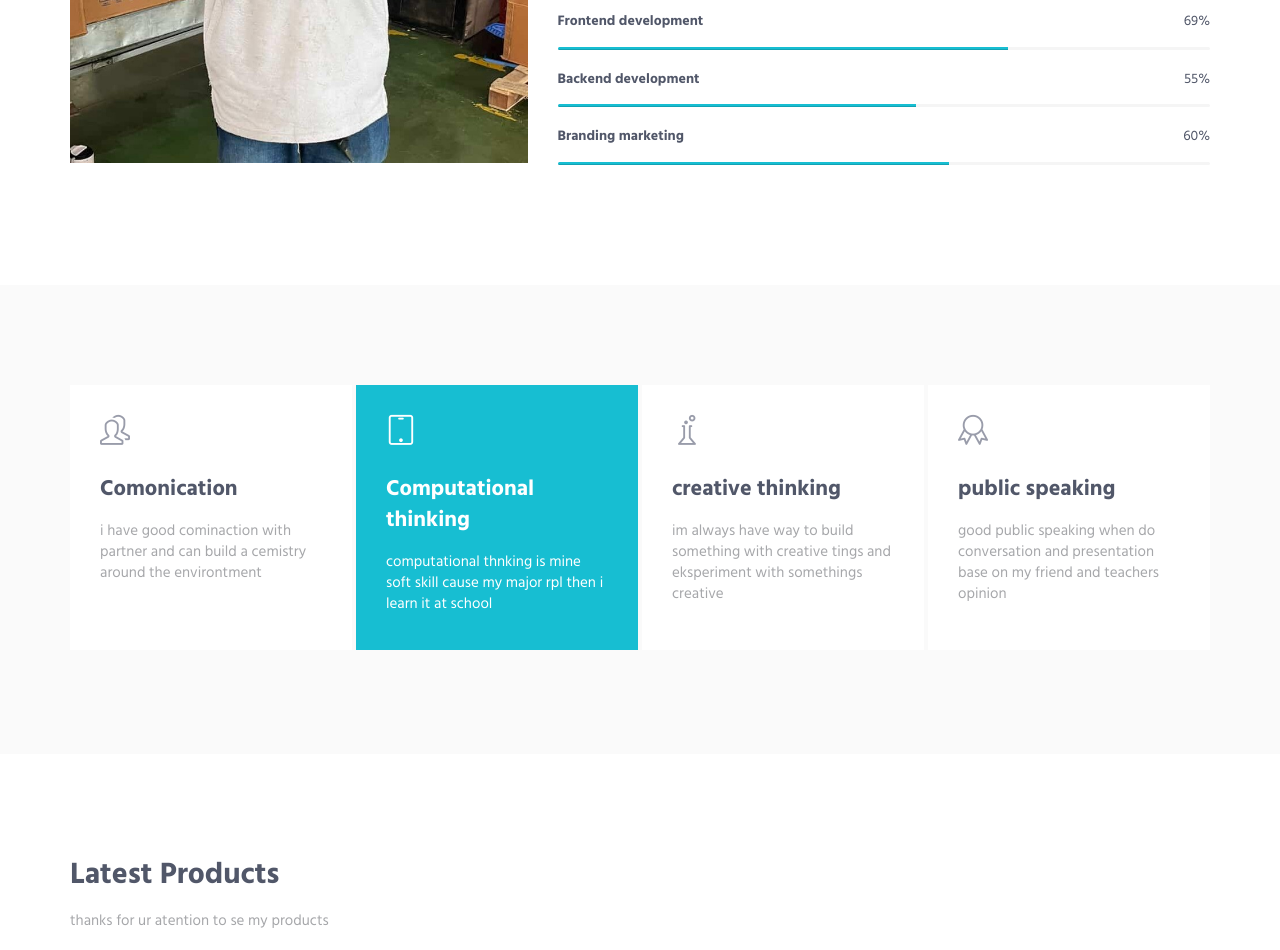
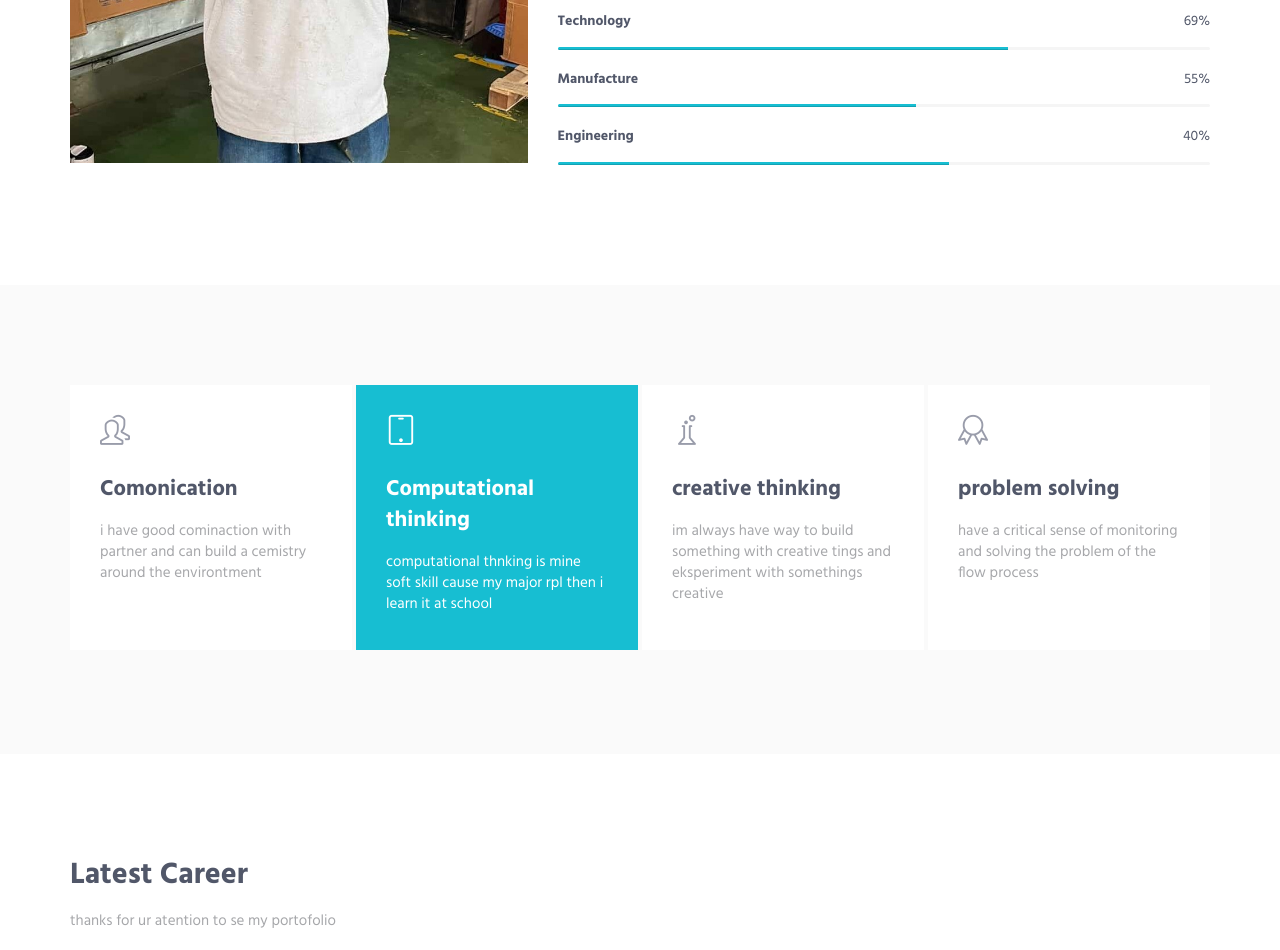
Before and after one commit to RYANNNHZ/portfolio_web_ryannnhz, a plain HTML site: page HTML/index.html in a window 1280 px wide. Shown: the part 1149-2099 px from the top of the page. Drawn offline with Linux system fonts and the light colour scheme.

```diff
--- a/HTML/index.html
+++ b/HTML/index.html
@@ -130,19 +130,19 @@
                         <h2>My Skills</h2>
                         <!-- Progress Box -->
                         <div class="progress-box">
-                            <h5>Frontend development <span class="color-heading pull-right">69%</span></h5>
+                            <h5>Technology <span class="color-heading pull-right">69%</span></h5>
                             <div class="progress">
                                 <div class="progress-bar bg-color-base" role="progressbar" data-width="69"></div>
                             </div>
                         </div>
                         <div class="progress-box">
-                            <h5>Backend development <span class="color-heading pull-right">55%</span></h5>
+                            <h5>Manufacture <span class="color-heading pull-right">55%</span></h5>
                             <div class="progress">
                                 <div class="progress-bar bg-color-base" role="progressbar" data-width="55"></div>
                             </div>
                         </div>
                         <div class="progress-box">
-                            <h5>Branding marketing <span class="color-heading pull-right">60%</span></h5>
+                            <h5>Engineering <span class="color-heading pull-right">40%</span></h5>
                             <div class="progress">
                                 <div class="progress-bar bg-color-base" role="progressbar" data-width="60"></div>
                             </div>
@@ -202,8 +202,8 @@
                                     <i class="service-icon icon-badge"></i>
                                 </div>
                                 <div class="service-info">
-                                    <h3>public speaking</h3>
-                                    <p class="margin-b-5">good public speaking when do conversation and presentation base on my friend and teachers opinion </p>
+                                    <h3>problem solving</h3>
+                                    <p class="margin-b-5">have a critical sense of monitoring and solving the problem of the flow process</p>
                                 </div>
                                 <a href="#" class="content-wrapper-link"></a>
                             </div>
@@ -220,8 +220,8 @@
             <div class="container content-lg">
                 <div class="row margin-b-40">
                     <div class="col-sm-6">
-                        <h2>Latest Products</h2>
-                        <p>thanks for ur atention to se my products </p>
+                        <h2>Latest Career</h2>
+                        <p>thanks for ur atention to se my portofolio </p>
                     </div>
                 </div>
                 <!--// end row -->
@@ -253,18 +253,7 @@
                     </div>
                     <!-- End Latest Products -->
 
-                    <!-- Latest Products -->
-                    <div class="col-sm-4 sm-margin-b-50">
-                        <div class="margin-b-20">
-                            <div class="wow zoomIn" data-wow-duration=".3" data-wow-delay=".1s">
-                                <img class="img-responsive" src="img/970x647/ecm.png" alt="Latest Products Image">
-                            </div>
-                        </div>
-                        <h4><a href="#">feed instagram</a> <span class="text-uppercase margin-l-20">Graphic</span></h4>
-                        <p>i want to make some intersting and looks good for feed instagram english club mutu cikmapek then i decide to desaigning the feed of ecm</p>
-                        <a class="link" href="#">Read More</a>
-                    </div>
-                    <!-- End Latest Products -->
+
                 </div>
                 <!--// end row -->
             </div>
@@ -296,7 +285,7 @@
                         <div class="col-md-3 col-xs-6 md-margin-b-30">
                             <h4>Location</h4>
                             <a href="#">Karawang, jawabarat </a>
-                        </div>
+                      </div>
                         <div class="col-md-3 col-xs-6 md-margin-b-30">
                             <h4>Phone</h4>
                             <a href="#">+62 858 9056 5032</a>
```
